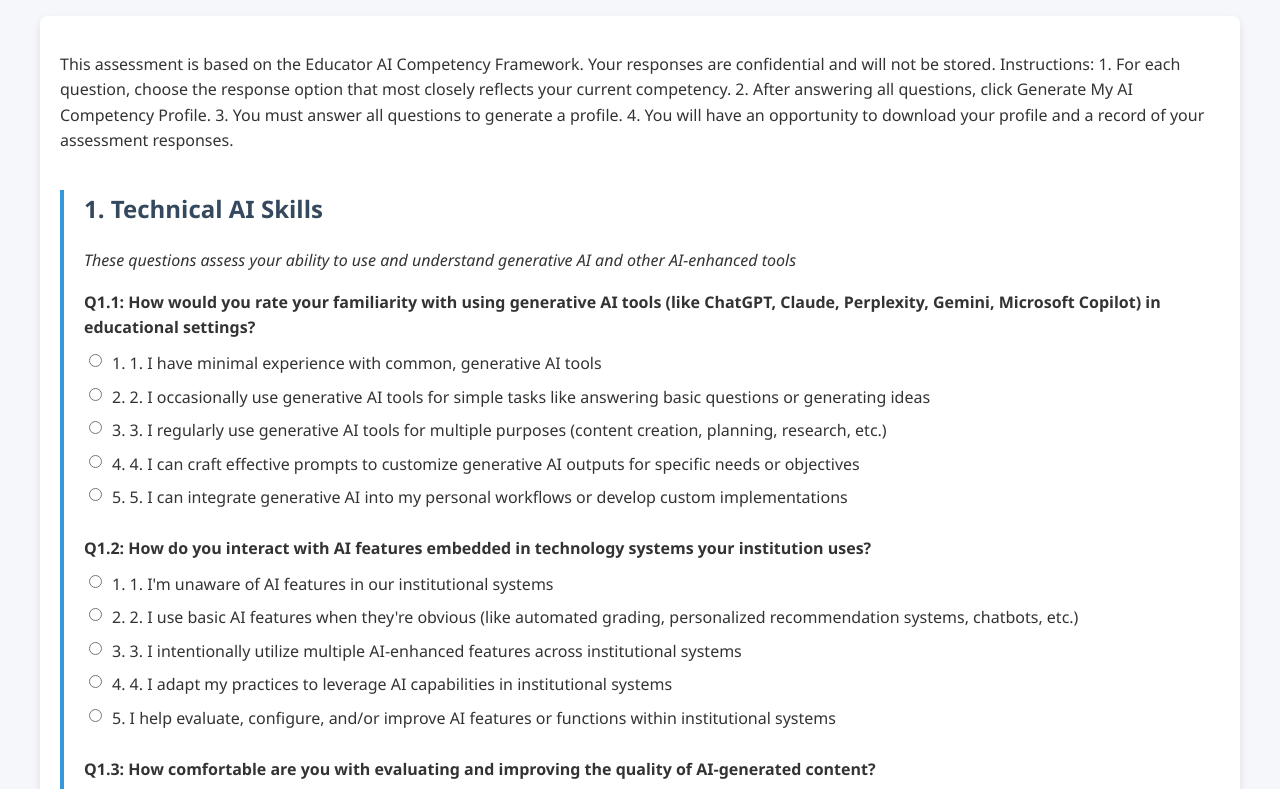
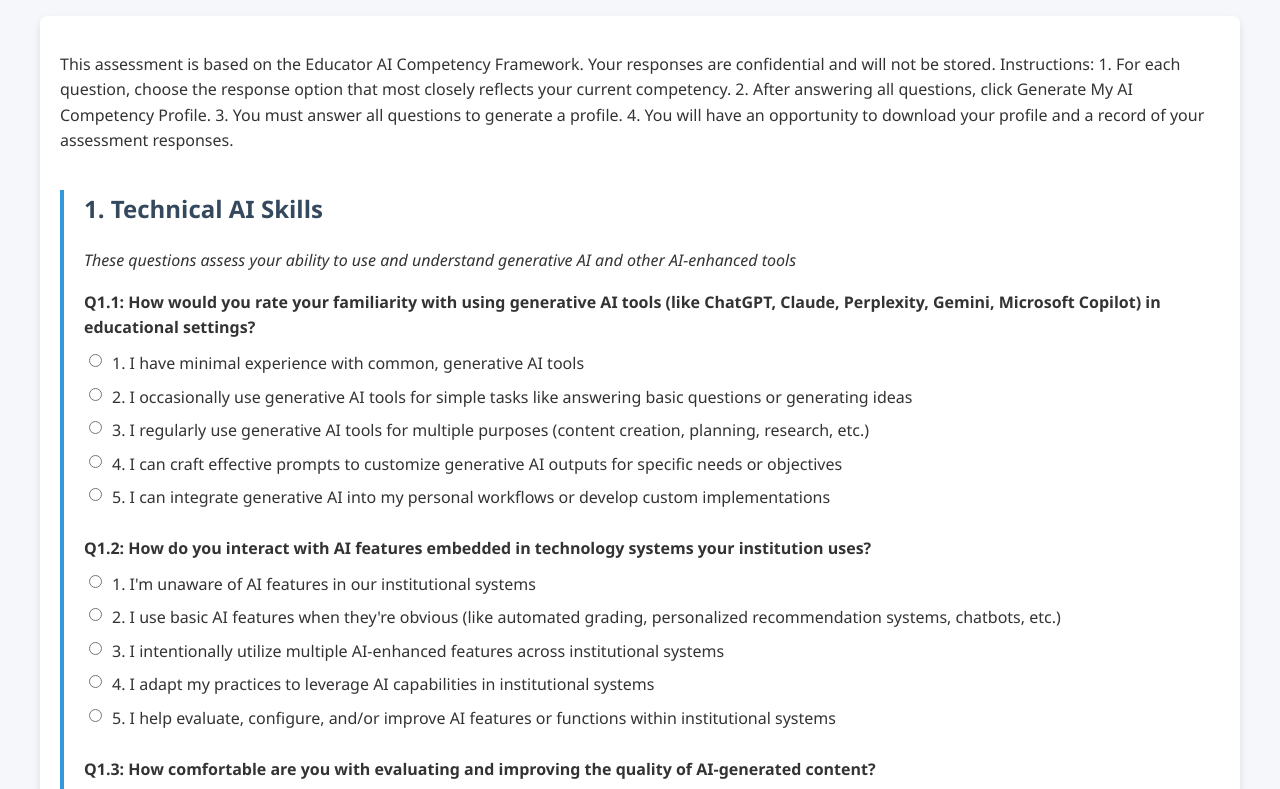
Before and after one commit to Marcydrummond/AICompetencyAssessment, a plain HTML site: page index.html in a window 1280 px wide. Shown: the part 137-926 px from the top of the page. Drawn offline with nearby package versions, Linux system fonts and the light colour scheme.

Commit message:
Update index.html

```diff
--- a/index.html
+++ b/index.html
@@ -289,7 +289,14 @@
     <h1>Educator AI Competency Self-Assessment</h1>
 
     <div class="assessment-container">
-        <p>This assessment is based on the Educator AI Competency Framework. Your responses are confidential and will not be stored. Instructions: 1. For each question, choose the response option that most closely reflects your current competency. 2. After answering all questions, click Generate My AI Competency Profile. 3. You must answer all questions to generate a profile. 4. You will have an opportunity to download your profile and a record of your assessment responses.</p>
+        <p>This assessment is based on the Educator AI Competency Framework. Your responses are confidential and will not be stored.
+
+Instructions:
+
+1. For each question, choose the response option that most closely reflects your current competency.
+2. After answering all questions, click Generate My AI Competency Profile.
+3. You must answer all questions to generate a profile.
+4. You will have an opportunity to download your profile and a record of your assessment responses.</p>
 
         <form id="assessment-form">
             <!-- Technical AI Skills -->
@@ -302,23 +309,23 @@
                     <div class="options">
                         <div class="option">
                             <input type="radio" id="q1-1" name="q1" value="1" required>
-                            <label for="q1-1">1. 1. I have minimal experience with common, generative AI tools</label>
+                            <label for="q1-1">1. I have minimal experience with common, generative AI tools</label>
                         </div>
                         <div class="option">
                             <input type="radio" id="q1-2" name="q1" value="2">
-                            <label for="q1-2">2. 2. I occasionally use generative AI tools for simple tasks like answering basic questions or generating ideas</label>
+                            <label for="q1-2">2. I occasionally use generative AI tools for simple tasks like answering basic questions or generating ideas</label>
                         </div>
                         <div class="option">
                             <input type="radio" id="q1-3" name="q1" value="3">
-                            <label for="q1-3">3. 3. I regularly use generative AI tools for multiple purposes (content creation, planning, research, etc.)</label>
+                            <label for="q1-3">3. I regularly use generative AI tools for multiple purposes (content creation, planning, research, etc.)</label>
                         </div>
                         <div class="option">
                             <input type="radio" id="q1-4" name="q1" value="4">
-                            <label for="q1-4">4. 4. I can craft effective prompts to customize generative AI outputs for specific needs or objectives</label>
+                            <label for="q1-4">4. I can craft effective prompts to customize generative AI outputs for specific needs or objectives</label>
                         </div>
                         <div class="option">
                             <input type="radio" id="q1-5" name="q1" value="5">
-                            <label for="q1-5">5. 5. I can integrate generative AI into my personal workflows or develop custom implementations</label>
+                            <label for="q1-5">5. I can integrate generative AI into my personal workflows or develop custom implementations</label>
                         </div>
                     </div>
                 </div>
@@ -328,19 +335,19 @@
                     <div class="options">
                         <div class="option">
                             <input type="radio" id="q2-1" name="q2" value="1" required>
-                            <label for="q2-1">1. 1. I'm unaware of AI features in our institutional systems</label>
+                            <label for="q2-1">1. I'm unaware of AI features in our institutional systems</label>
                         </div>
                         <div class="option">
                             <input type="radio" id="q2-2" name="q2" value="2">
-                            <label for="q2-2">2. 2. I use basic AI features when they're obvious (like automated grading, personalized recommendation systems, chatbots, etc.)</label>
+                            <label for="q2-2">2. I use basic AI features when they're obvious (like automated grading, personalized recommendation systems, chatbots, etc.)</label>
                         </div>
                         <div class="option">
                             <input type="radio" id="q2-3" name="q2" value="3">
-                            <label for="q2-3">3. 3. I intentionally utilize multiple AI-enhanced features across institutional systems</label>
+                            <label for="q2-3">3. I intentionally utilize multiple AI-enhanced features across institutional systems</label>
                         </div>
                         <div class="option">
                             <input type="radio" id="q2-4" name="q2" value="4">
-                            <label for="q2-4">4. 4. I adapt my practices to leverage AI capabilities in institutional systems</label>
+                            <label for="q2-4">4. I adapt my practices to leverage AI capabilities in institutional systems</label>
                         </div>
                         <div class="option">
                             <input type="radio" id="q2-5" name="q2" value="5">
@@ -358,7 +365,7 @@
                         </div>
                         <div class="option">
                             <input type="radio" id="q3-2" name="q3" value="2">
-                            <label for="q3-2">2. 2. I look for obvious issues in AI-generated content (factual errors, detecting underrepresented topics, etc.)</label>
+                            <label for="q3-2">2. I look for obvious issues in AI-generated content (factual errors, detecting underrepresented topics, etc.)</label>
                         </div>
                         <div class="option">
                             <input type="radio" id="q3-3" name="q3" value="3">
@@ -796,7 +803,7 @@
                 </div>
             </div>
 
-            <button type="submit" id="submit-btn">Calculate My AI Competency Profile</button>
+            <button type="submit" id="submit-btn">Generate My AI Competency Profile</button>
         </form>
     </div>
 
```
